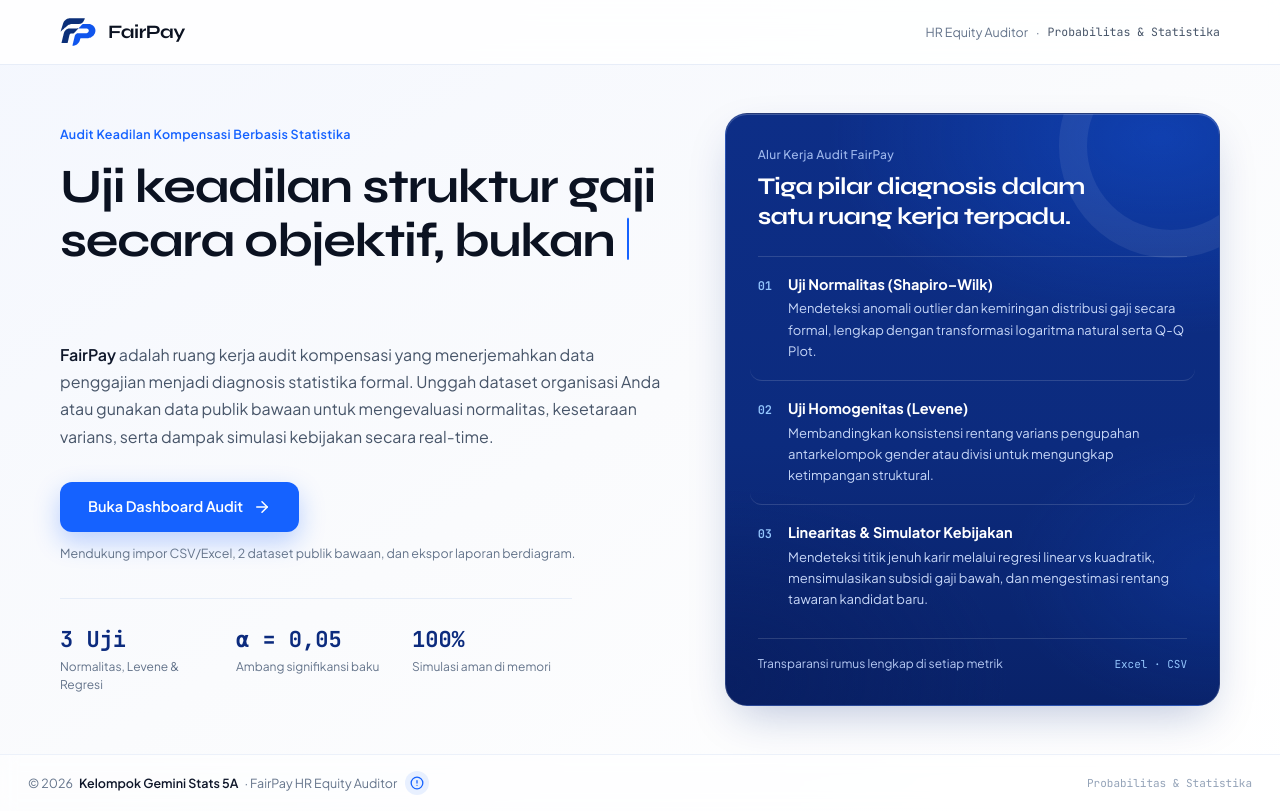
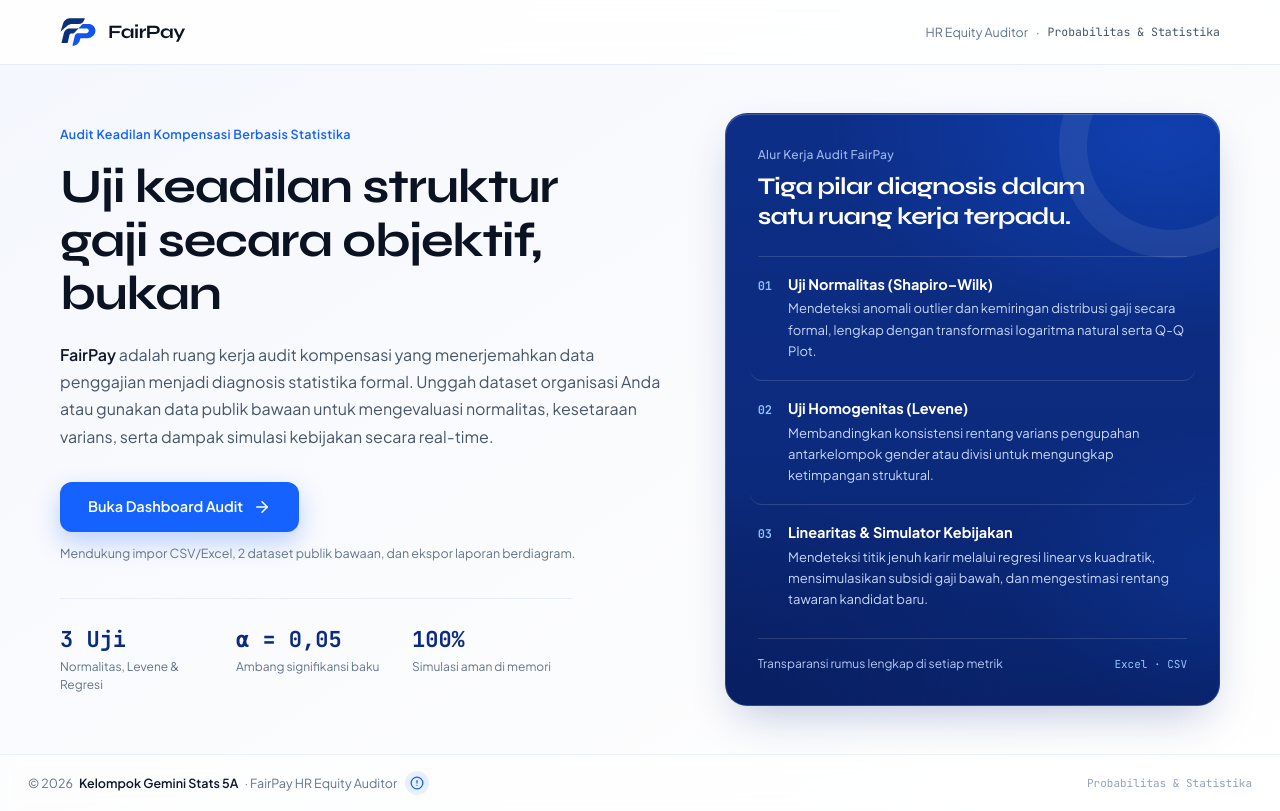
Before and after one commit to DwiKautsar/fairpay-lab, a React (Vite) app: page / in a window 1280 px wide. Built offline with nearby package versions, Linux system fonts and the light colour scheme.

Commit message:
feat(ui): optimize typing animation component
Refactor MotionPrimitives to handle text rendering dynamically, reducing layout shifts and improving caret positioning for a smoother typing effect.

```diff
--- a/src/components/MotionPrimitives.tsx
+++ b/src/components/MotionPrimitives.tsx
@@ -76,20 +76,40 @@ export function TypingHeading({
     };
   }, [text, speedMs, delayMs, start]);
 
+  const isComplete = visibleCount >= text.length;
+
   return (
-    <h1 className={`relative ${className}`} aria-label={text}>
-      {/* Invisible full-text mirror reserves exact multi-line height with zero layout shift */}
-      <span aria-hidden="true" className="invisible select-none block">
-        {text}
-      </span>
-
-      {/* Live typed overlay */}
-      <span aria-hidden="true" className="absolute inset-0 block">
-        {text.slice(0, visibleCount)}
-        {showCaret && (
-          <span className="fairpay-typing-caret ml-0.5 inline-block h-[0.86em] w-[2.5px] translate-y-[0.08em] rounded-full bg-[#1562FF]" />
-        )}
-      </span>
+    <h1 className={className} aria-label={text}>
+      {isComplete && !showCaret ? (
+        text
+      ) : (
+        <span aria-hidden="true">
+          {visibleCount === 0 ? (
+            <>
+              <span className="relative">
+                <span className="invisible select-none">{text.slice(0, 1)}</span>
+                {showCaret && (
+                  <span className="fairpay-typing-caret pointer-events-none absolute left-0 top-[0.1em] h-[0.86em] w-[2.5px] rounded-full bg-[#1562FF]" />
+                )}
+              </span>
+              <span className="invisible select-none">{text.slice(1)}</span>
+            </>
+          ) : (
+            <>
+              {visibleCount > 1 && <span>{text.slice(0, visibleCount - 1)}</span>}
+              <span className="relative">
+                {text[visibleCount - 1]}
+                {showCaret && (
+                  <span className="fairpay-typing-caret pointer-events-none absolute -right-[2px] top-[0.1em] h-[0.86em] w-[2.5px] rounded-full bg-[#1562FF]" />
+                )}
+              </span>
+              {visibleCount < text.length && (
+                <span className="invisible select-none">{text.slice(visibleCount)}</span>
+              )}
+            </>
+          )}
+        </span>
+      )}
     </h1>
   );
 }
```
